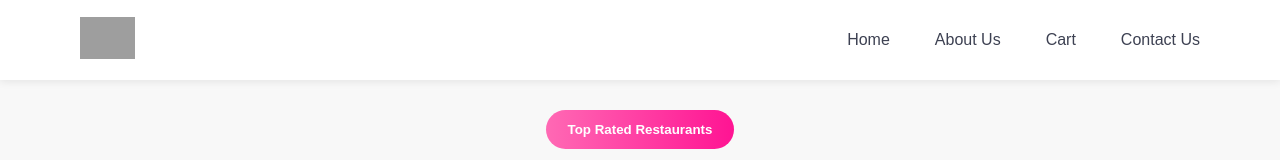
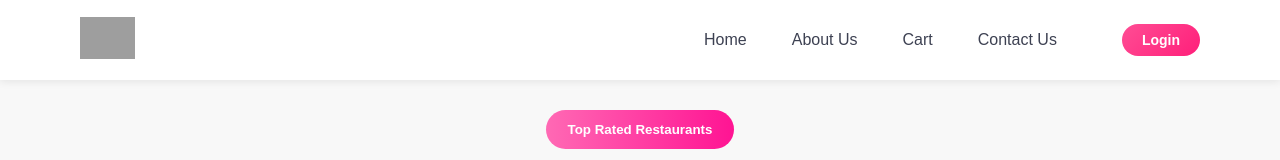
Before and after one commit to Peehal/Namaste_React, a React (Vite) app: page / in a window 1280 px wide. Shown: the top 160 px of the page. Built offline with nearby package versions, Linux system fonts and the light colour scheme; data requests are answered from the project's data file; grey boxes are pictures that could not be loaded.

Commit message:
Managed Login button state using useState hook

```diff
--- a/index.css
+++ b/index.css
@@ -229,7 +229,6 @@
   width: 80%;
 }
 
-/* Animation */
 @keyframes shimmer {
   0% {
     background-position: -400px 0;
@@ -238,3 +237,27 @@
     background-position: 400px 0;
   }
 }
+
+.login {
+  padding: 8px 20px;
+  margin-left: 20px;
+  border-radius: 25px;
+  border: none;
+  cursor: pointer;
+
+  background: linear-gradient(135deg, #ff4d94, #ff1f7a);
+  color: white;
+  font-weight: 600;
+  font-size: 14px;
+
+  transition: all 0.3s ease;
+}
+
+.login:hover {
+  transform: translateY(-2px);
+  box-shadow: 0 6px 14px rgba(255, 31, 122, 0.3);
+}
+
+.login:active {
+  transform: scale(0.96);
+}
--- a/src/components/Body.js
+++ b/src/components/Body.js
@@ -20,11 +20,7 @@ const Body = () => {
         setListOfRestaurant(jsonData)
     };
 
-    if(listOfRestaurants.length == 0){
-      return <Shimmer />;
-    }
-
-  return (
+  return listOfRestaurants.length == 0 ? <Shimmer /> : (
 
     <div className="body">
       <div className="search">
--- a/src/components/Header.js
+++ b/src/components/Header.js
@@ -1,6 +1,10 @@
 import { LOGO_URL } from "../utils/constant";
+import { useState } from "react";
 
 const Header = () => {
+
+  const [btnName, setbtnName] = useState("Login")
+
   return (
     <div className="header">
       <div className="logo-container">
@@ -16,6 +20,12 @@ const Header = () => {
           <li>About Us</li>
           <li>Cart</li>
           <li>Contact Us</li>
+          <button className="login"
+          onClick={() => {
+             btnName == "Login"?setbtnName("logout"):setbtnName("Login");
+          }} >
+            {btnName}
+          </button>
         </ul>
       </div>
     </div>
```
Also changed, not shown: src/components/Shimmer.js (+0 -15 lines).
